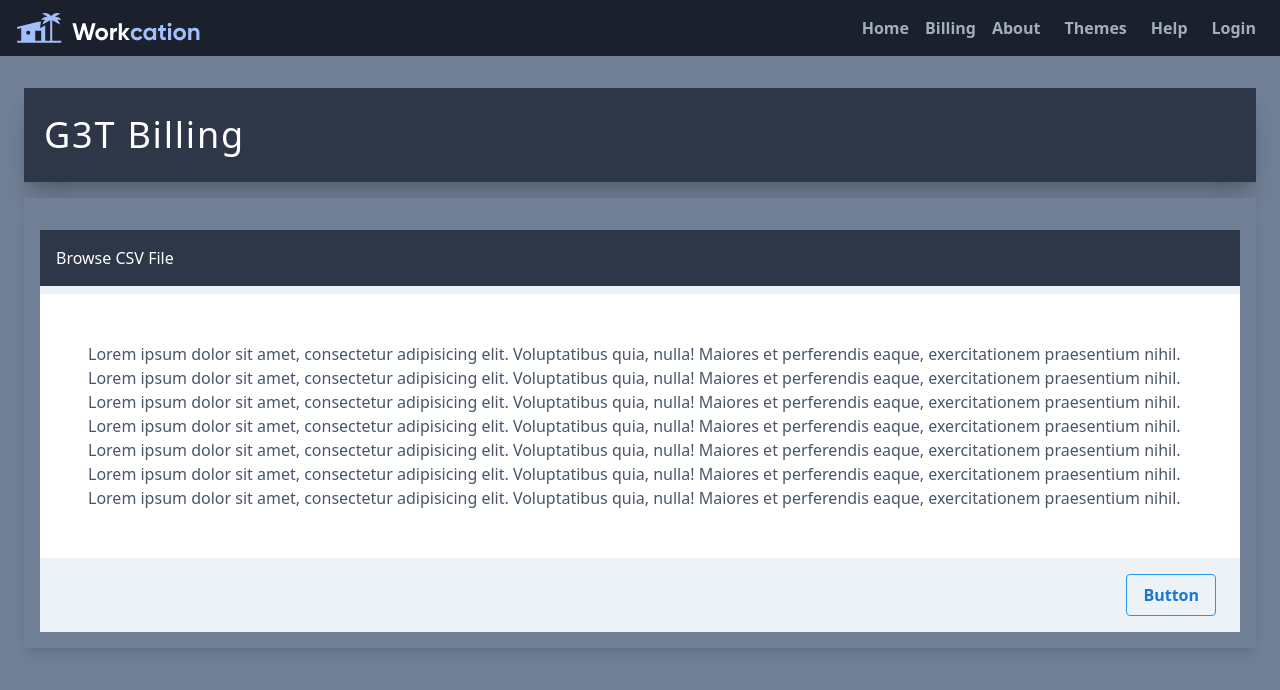
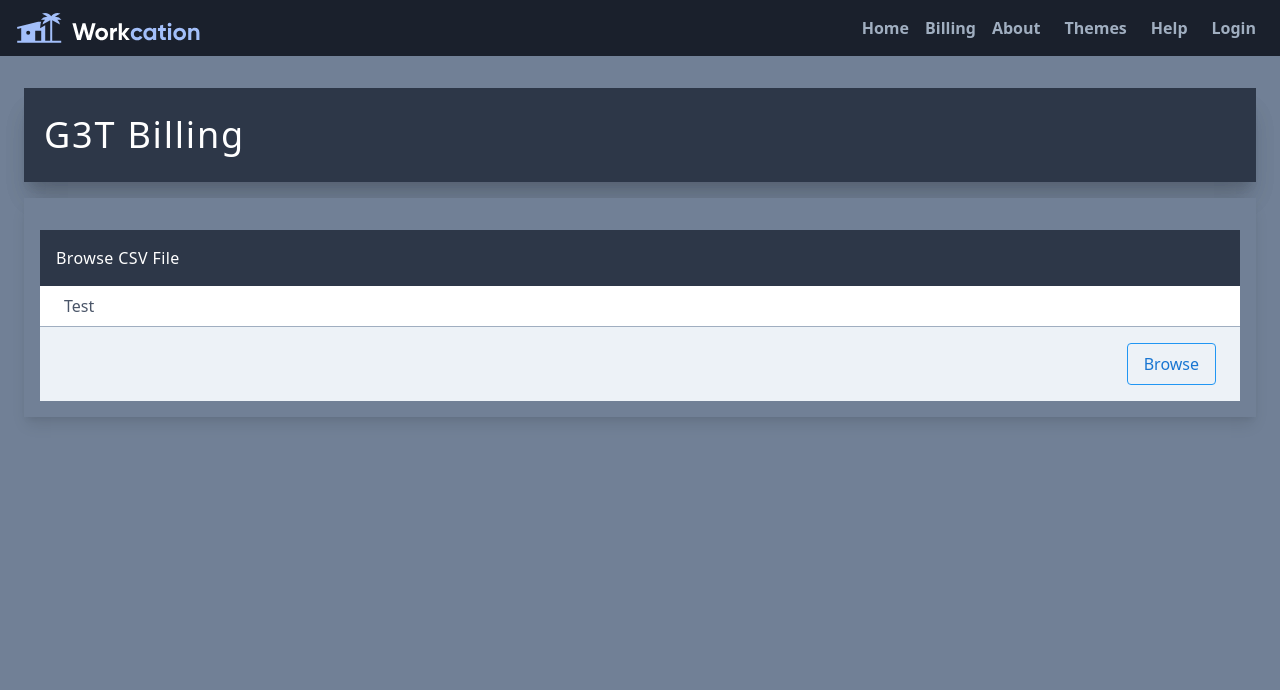
Before and after one commit to mjidhkhan/billing-with-tailwindcss, a Vue app: page /destinations in a window 1280 px wide. Shown: the top 690 px of the page. Built offline with nearby package versions, Linux system fonts and the light colour scheme.

Commit message:
added fontawsome

```diff
--- a/src/assets/tailwind.css
+++ b/src/assets/tailwind.css
@@ -2,10 +2,10 @@
 @taitwind components;
 @import url('https://fonts.googleapis.com/css?family=PT+Sans+Narrow&display=swap');
 
-
 @import '~/@fortawesome/fontawesome-free/scss/fontawesome';
 @import '~/@fortawesome/fontawesome-free/scss/regular';
 @import '~/@fortawesome/fontawesome-free/scss/solid';
+
 .btn {
     @apply inline-block px-5 py-3 rounded-lg text-sm uppercase tracking-wider font-semibold text-base;
 }
--- a/src/components/DestinationsComponent.vue
+++ b/src/components/DestinationsComponent.vue
@@ -11,39 +11,21 @@
 		<div class="mx-auto w-full bg-gray-600 pt-8   bg-gray-600 p-4 shadow-xl">
 			<div class="w-full bg-gray-200 ">
 				<div class="">
-					<div class="mb-2 bg-gray-800">
-						<h1 class="p-4 text-white">
-						Browse CSV File
+					<div class="mb-0 bg-gray-800">
+						<h1 class="p-4 text-white font-medium tracking-wide">
+						<i class="far fa-folder-open text-white z-10"></i> Browse CSV File
 						</h1>
 					</div>
-					<div class="text-gray-700 text-base bg-white p-12">
-						<p class="">
-						Lorem ipsum dolor sit amet, consectetur adipisicing elit. Voluptatibus quia, nulla! Maiores et perferendis eaque, exercitationem praesentium nihil.
-						</p>
-						<p class="">
-						Lorem ipsum dolor sit amet, consectetur adipisicing elit. Voluptatibus quia, nulla! Maiores et perferendis eaque, exercitationem praesentium nihil.
-						</p>
-						<p class="">
-						Lorem ipsum dolor sit amet, consectetur adipisicing elit. Voluptatibus quia, nulla! Maiores et perferendis eaque, exercitationem praesentium nihil.
-						</p>
-						<p class="">
-						Lorem ipsum dolor sit amet, consectetur adipisicing elit. Voluptatibus quia, nulla! Maiores et perferendis eaque, exercitationem praesentium nihil.
-						</p>
-						<p class="">
-						Lorem ipsum dolor sit amet, consectetur adipisicing elit. Voluptatibus quia, nulla! Maiores et perferendis eaque, exercitationem praesentium nihil.
-						</p>
-						<p class="">
-						Lorem ipsum dolor sit amet, consectetur adipisicing elit. Voluptatibus quia, nulla! Maiores et perferendis eaque, exercitationem praesentium nihil.
-						</p>
-						<p class="">
-						Lorem ipsum dolor sit amet, consectetur adipisicing elit. Voluptatibus quia, nulla! Maiores et perferendis eaque, exercitationem praesentium nihil.
-						</p>
+					<div class="text-gray-700 text-base bg-white pl-6 p-2 h-1/2">
+						<h1>Test</h1>
+
 
 					</div>
-				<div class="px-6 py-4 bg-gray-200 flex flex-row-reverse flex-wrap">
-					<button class="bg-transparent hover:bg-blue-500 text-blue-700 font-semibold flex-end
-						hover:text-white py-2 px-4 border border-blue-500 hover:border-transparent rounded">
-						Button
+				<div class="px-6 py-4 bg-gray-200 flex flex-row-reverse flex-wrap border-t border-gray-500">
+					<button class="bg-transparent hover:bg-blue-500 text-blue-700 text-base flex-end
+						hover:text-white py-2 px-4 border border-blue-500 hover:border-transparent rounded
+						font-normal hover:font-medium ">
+						Browse
 					</button>
 
 				</div>
--- a/src/components/HomeComponent.vue
+++ b/src/components/HomeComponent.vue
@@ -12,9 +12,9 @@
 		<div class=" mx-auto w-1/2 bg-gray-800 mr-2 p-2">
 					<h1 class="mt-2 text-lg  text-white leading-tight
 								sm:mt-8  sm:text-2xl lg:text-2xl xl:text-2xl font-light">
-						<p>
-							<i class="far fa-folder-open"></i> G3T SIP Billing
-						</p>
+
+							G3T SIP Billing
+
 					</h1>
 					<p class="mt-2 text-white sm:mt-4 sm:text-xl">
 						Workcation helps you find work-friendly rentals in beautiful
```
